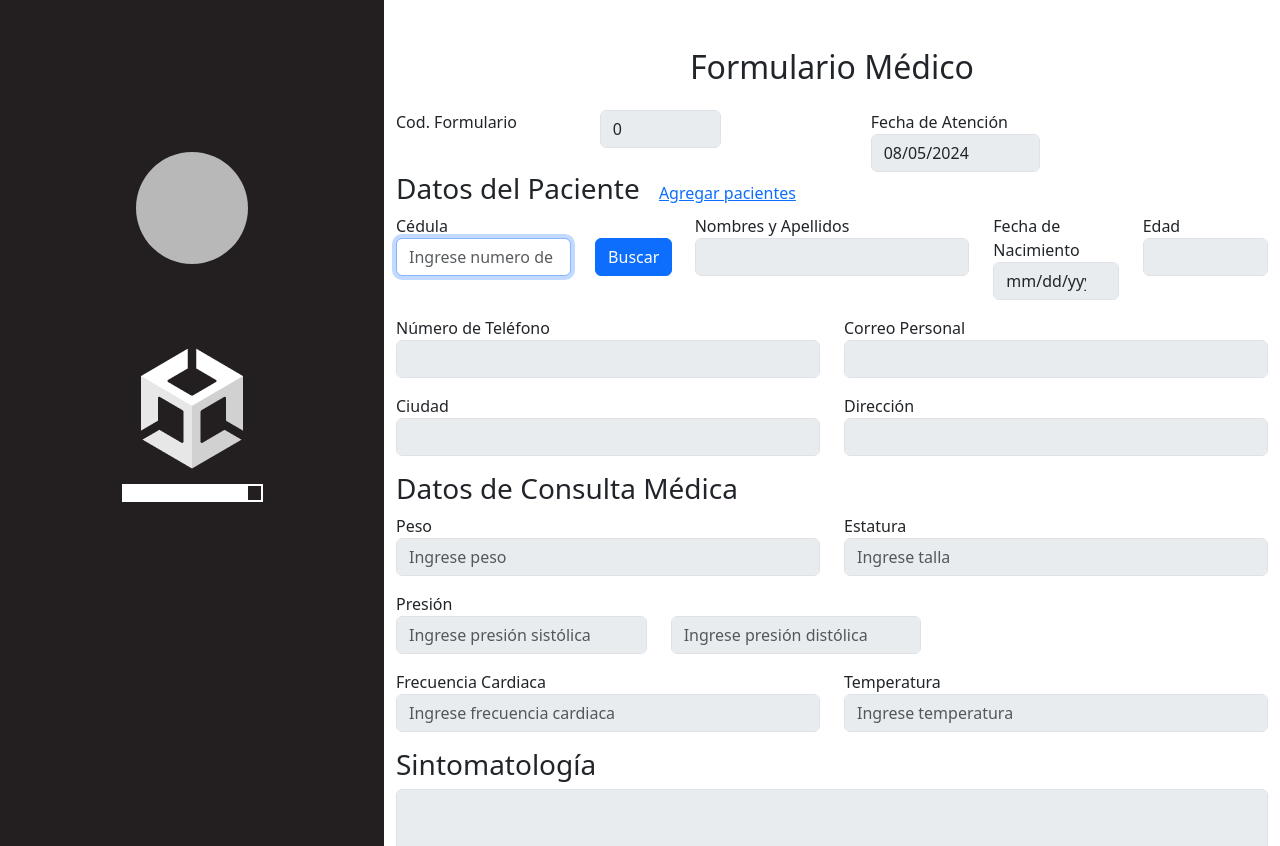
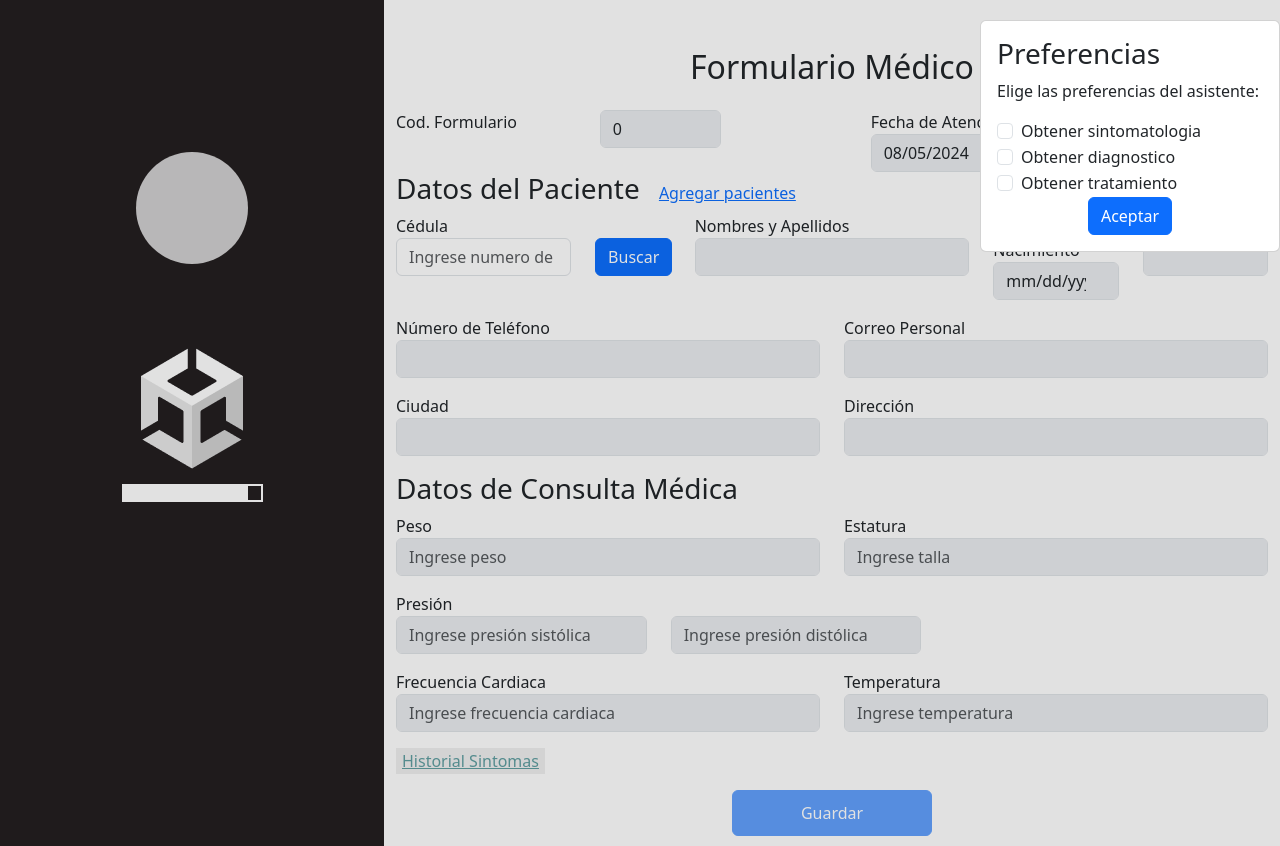
Before and after one commit to alejandromoreira2002/asistente_medico, a Flask app: page /asistente/3d in a window 1280 px wide. Run offline with Flask 3, Linux system fonts and the light colour scheme; some libraries are stand-ins or nearby versions.

Commit message:
agregado deteccion de diagnostico y tratamiento

```diff
--- a/App.py
+++ b/App.py
@@ -79,6 +79,9 @@ def getPaciente():
     global compMsgs
     cedula = request.form['cedula']
     fecha = request.form['fecha']
+    print("CODIGOOOOOOOOOO")
+    #print(request.form['codfuncs'].split(','))
+    codfuncs = request.form['codfuncs'].split(',') if request.form['codfuncs'] else ['1']
     controlador = PacientesControlador()
     paciente = controlador.getPaciente(cedula)
     if paciente['code'] == 1:
@@ -91,12 +94,20 @@ def getPaciente():
         print(codigo)
         session['codigo'] = codigo
         session['user'] = cedula
-        tmpMensaje = getMensajeSistema()
+        session['codfuncs'] = codfuncs
+        tmpMensaje = getMensajeSistema(codfuncs)
         session['mensajes'] = tmpMensaje
         historialControl.insertarChat(tmpMensaje, codigo, cedula, fecha)
         compMsgs = list(filter(lambda x: x['paciente'] != cedula, compMsgs))
         print(compMsgs)
     return jsonify(paciente)
+
+@app.get('/prueba/paciente')
+def getPruebaPaciente():
+    controlador = PacientesControlador()
+    paciente = controlador.getPaciente('1316307618')
+    print(paciente)
+    return jsonify({'paciente': paciente})
 
 @app.post('/paciente/verificar')
 def existePaciente():
@@ -147,7 +158,7 @@ def getRespuesta():
         mensTemp.append(melist)
 
     mTmpAsis = list(mensTemp)
-    controlador = AsistenteControlador()
+    controlador = AsistenteControlador(session['codfuncs'])
     respuesta = controlador.getRespuesta(session.get('user'), mTmpAsis, compMsgs, genero)
     almacenar_msg = respuesta['almacenar_msg']
     if respuesta['mensaje']:
@@ -177,9 +188,17 @@ def guardarFormulario():
         'presionDistolica': request.form['presionDistolica'],
         'frecuenciaCardiaca': request.form['frecuenciaCardiaca'],
         'temperatura': request.form['temperatura'],
-        'sintomas': request.form['sintomas'],
+        'codfuncs': session['codfuncs'],
+        #'sintomas': request.form['sintomas'],
         'cod_chat': session['codigo']
     }
+
+    if '1' in session['codfuncs']:
+        parametros['sintomas'] = request.form['sintomas']
+    if '2' in session['codfuncs']:
+        parametros['diagnostico'] = request.form['diagnostico']
+    if '3' in session['codfuncs']:
+        parametros['tratamiento'] = request.form['tratamiento']
 
     controlador = FormularioControlador()
     return jsonify(controlador.guardarFormulario(parametros))
--- a/controllers/asistente.py
+++ b/controllers/asistente.py
@@ -3,8 +3,8 @@ from flask import session
 import json
 
 class AsistenteControlador():
-    def __init__(self):
-        self.modelo = AsistenteModelo()
+    def __init__(self, codFuncs):
+        self.modelo = AsistenteModelo(codFuncs)
 
     def getSintomas(self, corpus):
         sintomas = self.modelo.getSintomas(corpus)
--- a/controllers/formulario.py
+++ b/controllers/formulario.py
@@ -25,9 +25,36 @@ class FormularioControlador():
         };
 
     def guardarFormulario(self, parametros):
-        res = self.modelo.grabarSintomas(parametros)
-        if res['res'] == 1:
-            parametros['idSintomas'] = res['id']
+        actres = 1
+        ultmsg = ''
+        parametros['idSintomas'] = 1
+        parametros['idDiagnostico'] = 1
+        parametros['idTratamiento'] = 1
+        if '1' in parametros['codfuncs'] and actres == 1:
+            res = self.modelo.grabarSintomas(parametros)
+            actres = res['res']
+            ultmsg = res['msg']
+            parametros['idSintomas'] = res['id'] if res['res']==1 else 1
+            #print(parametros['idSintomas'])
+
+        if '2' in parametros['codfuncs'] and actres == 1:
+            res = self.modelo.grabarDiagnostico(parametros)
+            actres = res['res']
+            ultmsg = res['msg']
+            parametros['idDiagnostico'] = res['id'] if res['res']==1 else 1
+            #print(parametros['idDiagnostico'])
+
+        if '3' in parametros['codfuncs'] and actres == 1:
+            res = self.modelo.grabarTratamiento(parametros)
+            actres = res['res']
+            ultmsg = res['msg']
+            parametros['idTratamiento'] = res['id'] if res['res']==1 else 1
+            #print(parametros['idTratamiento'])
+
+        #res = self.modelo.grabarSintomas(parametros)
+        if actres == 1:
+            #parametros['idSintomas'] = res['id']
+            #print(parametros)
             res2 = self.modelo.grabarFormulario(parametros)
             return {
                 'res': res2,
@@ -36,5 +63,5 @@ class FormularioControlador():
         else:
             return {
                 'res': 0,
-                'contenido': "Hubo un problema al guardar los sintomas. No se pudo guardar el formulario."
+                'contenido': ultmsg + ". No se pudo guardar el formulario."
             }
--- a/db/db.py
+++ b/db/db.py
@@ -39,7 +39,11 @@ class db():
 
         respuesta = None
         if devolucion:
-            respuesta = {'res': 1 if idRow else 0, 'id': idRow}
+            if idRow:
+                respuesta = {'res': 1, 'id': idRow}
+            else:
+                respuesta = {'res': 0, 'id': 0}
+
         else:
             respuesta = 1 if idRow else 0
 
--- a/models/asistente.py
+++ b/models/asistente.py
@@ -4,7 +4,7 @@ import os
 import json
 
 class AsistenteModelo():
-    def __init__(self):
+    def __init__(self, codFuncs):
         self.client = OpenAI(
             api_key=os.environ.get("API_GPT")
         )
@@ -16,7 +16,7 @@ class AsistenteModelo():
 
             }
         ]
-        self.funciones = getFuncionesAsistente()
+        self.funciones = getFuncionesAsistente(codFuncs)
 
     def getRespuesta(self, paciente, mensajes, compMsgs):
         #mensaje = self.buscarToolCalls(mensaje)
--- a/static/scripts/script.js
+++ b/static/scripts/script.js
@@ -34,15 +34,25 @@ if(location.pathname=='/'){
     }).then((result) => {
         if(result.value){
             location.href = '/asistente/3d';
+        }else{
+            $('#cedula').focus();
+            /*$('#fondo_popups').show();
+            $('#sidebar_preferencias').collapse('show');*/
         }
     });
+}else{
+    $('#fondo_popups').show();
+    $('#sidebar_preferencias').collapse('show');
 }
+
+
 
 generarCodigoForm();
 
 const infoAdicional = $('#result');
 var estadoAsistente = "detenido"; // cambiar a detenido
 var asistenteFinalizo = false;
+var preferencias = ['1'];
 
 $('#fecha_atencion').val(formatearFecha(new Date()));
 
@@ -88,7 +98,6 @@ function generarCodigoForm(){
         toggleLoading('ocultar');
         if(data['res'] == 1){
             $('#cod-form').val(data['contenido']);
-            $('#cedula').focus();
         }else{
             location.reload();
         }
@@ -103,6 +112,29 @@ function generarCodigoForm(){
             allowOutsideClick: false,
         });
     })
+}
+
+function aceptarPreferenciasA(){
+    let preferenciasElem = document.querySelectorAll('.opc_preferencias');
+    let cantValidados = 0;
+    preferenciasElem.forEach(p => cantValidados += p.checked == true ? 1 : 0);
+    if(cantValidados == 0){
+        Swal.fire('Error', 'Seleccione al menos una preferencia antes de comenzar.', 'error');
+        return;
+    }else{
+        preferencias = [];
+        for(let pe of preferenciasElem){
+            if(pe.checked){
+                let prefId = pe.id.split('_')[1];
+                console.log(prefId);
+                document.querySelector(`#${prefId}`).parentElement.style.display = 'block';
+                preferencias.push(pe.value);
+            }
+        }
+        $('#fondo_popups').hide();
+        $('#sidebar_preferencias').collapse('hide');
+        $('#cedula').focus();
+    }
 }
 
 // Funcion que permite reproducir voz en base al texto
@@ -293,6 +325,7 @@ function buscarPaciente() {
 
     const formData = new FormData();
     formData.append('cedula', cedula);
+    formData.append('codfuncs', preferencias);
     formData.append('fecha', fecha);
     toggleLoading('mostrar', 'Cargando datos del paciente...');
     fetch('/paciente', {
@@ -474,6 +507,8 @@ async function ejecutarFuncion(asisFunciones){
     let handleAFunciones = {
         'get_sintomas': getSintomas,
         'sfromgenero': getSintomasxGenero,
+        'get_diagnostico': getDiagnostico,
+        'get_tratamiento': getTratamiento,
         'finalizar': finalizarAsistente,
         'guardar_form': guardarxAsistente
     }
@@ -565,6 +600,22 @@ function getSintomasxGenero(sintomas){
     return JSON.stringify({success: true});
 }
 
+function getDiagnostico(respuesta){
+    let diagnostico = respuesta['funcion_args']['diagnostico'];
+    $('#diagnostico').val(diagnostico);
+    $('#diagnostico').removeAttr('disabled');
+    document.querySelector("#diagnostico").scrollIntoView({ behavior: 'smooth' });
+    return JSON.stringify({success: true});
+}
+
+function getTratamiento(respuesta){
+    let tratamiento = respuesta['funcion_args']['tratamiento'];
+    $('#tratamiento').val(tratamiento);
+    $('#tratamiento').removeAttr('disabled');
+    document.querySelector("#tratamiento").scrollIntoView({ behavior: 'smooth' });
+    return JSON.stringify({success: true});
+}
+
 function finalizarAsistente(respuesta){
     let fArgumentos = respuesta['funcion_args'];
     console.log(fArgumentos);
@@ -598,7 +649,7 @@ async function guardarxAsistente(respuesta){
 
     asistenteFinalizo = true;
     //return JSON.stringify({success: true, extraMsg: "Preguntale al paciente que si desea guardar el formulario, lo puede hacer dando clic el botón de guardar o tambien pidiendotelo a ti."});
-    return "Informale al paciente que se esta guardando el formulario.";
+    return "Informale al paciente que se esta guardando el formulario y finaliza la conversacion.";
 }
 
 function pedirGuardarForm(){
@@ -627,7 +678,11 @@ function guardarFormulario(){
     formData.append('frecuenciaCardiaca', $('#frecuencia-card').val() == "" ? "0.00" : parseFloat($('#frecuencia-card').val()));
     formData.append('temperatura', $('#temperatura').val() == "" ? "0.00" : parseFloat($('#temperatura').val()));
     //Datos Sintomatologia
-    formData.append('sintomas', $('#sintomatologia').val());
+
+    if(preferencias.includes('1')) formData.append('sintomas', $('#sintomatologia').val());
+    if(preferencias.includes('2')) formData.append('diagnostico', $('#diagnostico').val());
+    if(preferencias.includes('3')) formData.append('tratamiento', $('#tratamiento').val());
+
 
     toggleLoading('mostrar', 'Guardando formulario...');
     fetch('/form/guardar', {
--- a/templates/3d.html
+++ b/templates/3d.html
@@ -186,11 +186,26 @@
                                 <input type="text" class="form-control" id="temperatura" placeholder="Ingrese temperatura" disabled>
                             </div>
                         </div>
+                        <div class="row">
+                            <div class="col" style="display: none;">
+                                <h3>Sintomatología</h3>
+                                <textarea class="form-control mt-2" id="sintomatologia" style="height:150px;" disabled>
 
-                        <h3>Sintomatología</h3>
-                        <textarea class="form-control mt-2" id="sintomatologia" style="height:150px;" disabled>
+                                </textarea>
+                            </div>
+                            <div class="col" style="display: none;">
+                                <h3>Diagnóstico</h3>
+                                <textarea class="form-control mt-2" id="diagnostico" style="height:150px;" disabled>
 
-                        </textarea>
+                                </textarea>
+                            </div>
+                            <div class="col" style="display: none;">
+                                <h3>Tratamiento</h3>
+                                <textarea class="form-control mt-2" id="tratamiento" style="height:150px;" disabled>
+
+                                </textarea>
+                            </div>
+                        </div>
                         <div class="row mb-3">
                             <div class="col-4 col-offset-4">
                                 <button style="border:none;text-decoration:underline;color:cadetblue;" onclick="abrirModalHistorialSintomas()"">Historial Sintomas</button>
@@ -205,6 +220,44 @@
                 </div>
             </div>
         </div>
+        <!--<div class="sidebar_preferencias" >-->
+        <div id="fondo_popups" style="display:none;position: absolute;width: 100vw; height: 100vh;background-color: rgba(0, 0, 0, 0.118); z-index: 499;">
+
+        </div>
+        <div class="collapse collapse-horizontal" id="sidebar_preferencias" style="position: absolute; top:0; right: 0; height: 100vh; width: 300px; z-index:500;">
+            <div class="card card-body" style="width: 300px;margin: 20px 0;">
+                <h3>Preferencias</h3>
+                <p>Elige las preferencias del asistente:</p>
+                <div class="form-check">
+                    <input class="form-check-input opc_preferencias" type="checkbox" value="1" id="pref_sintomatologia" name="opc_preferencias">
+                    <label class="form-check-label" for="pref_sintomatologia">
+                        Obtener sintomatologia
+                    </label>
+                </div>
+                <div class="form-check">
+                    <input class="form-check-input opc_preferencias" type="checkbox" value="2" id="pref_diagnostico" name="opc_preferencias">
+                    <label class="form-check-label" for="pref_diagnostico">
+                        Obtener diagnostico
+                    </label>
+                </div>
+                <div class="form-check">
+                    <input class="form-check-input opc_preferencias" type="checkbox" value="3" id="pref_tratamiento" name="opc_preferencias">
+                    <label class="form-check-label" for="pref_tratamiento">
+                        Obtener tratamiento
+                    </label>
+                </div>
+                <!--<input type="checkbox" value="sintomas" name="opc_preferencias">
+                <input type="checkbox" value="diagnostico" name="opc_preferencias">
+                <input type="checkbox" value="tratamiento" name="opc_preferencias"> Obtener tratamiento-->
+                <!--<ul>
+                    <li>Obtener sintomatología</li>
+                    <li>Obtener diagnostico</li>
+                    <li>Obtener tratamiento</li>
+                </ul>-->
+                <div class="d-flex justify-content-center"><button class="btn btn-primary" onclick="aceptarPreferenciasA()">Aceptar</button></div>
+            </div>
+        </div>
+        <!--</div>-->
     </div>
 
     <div class="modal fade" id="modalHistorialSintomas" tabindex="-1" role="dialog" aria-labelledby="myLargeModalLabel">
@@ -331,10 +384,10 @@
       document.body.appendChild(script);
 
     </script>
-    <script src="../../static/scripts/script.js">
-    </script>
     <script src="https://cdn.jsdelivr.net/npm/@popperjs/core@2.9.3/dist/umd/popper.min.js"></script>
     <script src="https://cdn.jsdelivr.net/npm/bootstrap@5.3.3/dist/js/bootstrap.bundle.min.js" integrity="sha384-YvpcrYf0tY3lHB60NNkmXc5s9fDVZLESaAA55NDzOxhy9GkcIdslK1eN7N6jIeHz" crossorigin="anonymous"></script>
     <script src="https://maxcdn.bootstrapcdn.com/bootstrap/4.5.2/js/bootstrap.min.js"></script>
+    <script src="../../static/scripts/script.js">
+    </script>
 </body>
 </html>
```
Also changed, not shown: functions/asistente.py (+50 -11 lines), models/formulario.py (+48 -4 lines), templates/index.html (+38 -0 lines).
